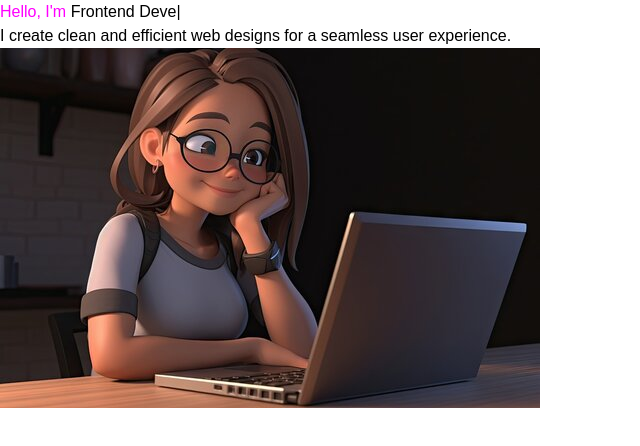
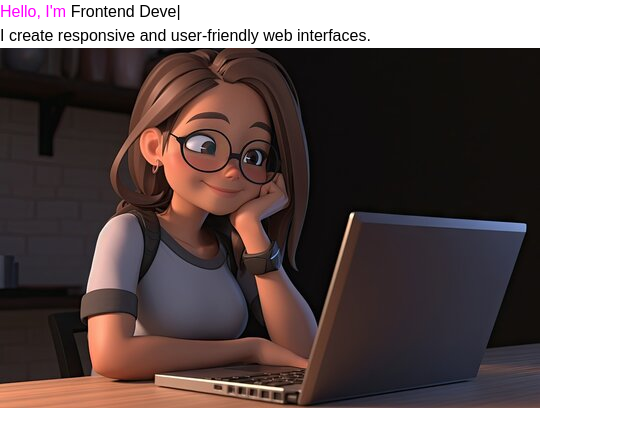
Before and after one commit to yashvimer/portfolio, a Next.js app: page /herosection in a window 1280 px wide. Shown: the top 446 px of the page, without its empty margins (0-640 px from the left). Built offline with nearby package versions, Linux system fonts and the light colour scheme; a web font is replaced by a local one.

Commit message:
changes in  about  us ,intro and nav.js file

```diff
--- a/src/app/darkmode/page.js
+++ b/src/app/darkmode/page.js
@@ -28,7 +28,7 @@ const DarkMode = ({ onChange = () => { } }) => {
     <div>
       <button
         onClick={handleToggle}
-        style={{ marginTop: '10px', marginLeft: '50px', color: 'white' }}
+        style={{color: 'white' }}
       >
         {isDarkMode ? <DarkModeIcon /> : <LightModeIcon />}
       </button>
--- a/src/components/about/about.js
+++ b/src/components/about/about.js
@@ -72,7 +72,7 @@ const About = () => {
 
   return (
     <section className={`text-black dark:text-white`} id="about">
-      <div className="mt-16 sm:mt-8 md:mt-12 xl:mt-16 md:grid md:grid-cols-2 gap-8 items-center py-8 px-4 xl:gap-16 sm:py-16 xl:px-16">
+      <div className="mt-0 sm:mt-8 md:mt-12 xl:mt-16 md:grid md:grid-cols-2 gap-8 items-center py-8 px-4 xl:gap-16 sm:py-16 xl:px-16">
         <div className="flex justify-center items-center">
           <Image
             src={develop}
--- a/src/components/herosection/intro.js
+++ b/src/components/herosection/intro.js
@@ -21,13 +21,13 @@ const Intro = () => {
         return () => observer.disconnect();
     }, []);
     return (
-        <section className="lg:py-16 md:py-10 sm:py-10 px-4 sm:px-8 lg:px-12 min-h-[80vh] relative z-10" id="home">
+        <section className="lg:py-16 md:py-10 sm:py-10 px-4 sm:px-8 lg:px-12 min-h-[auto] md-min-h-[80vh] relative z-10" id="home">
             <div className="grid grid-cols-1 sm:grid-cols-12 gap-8 items-center">
                 <motion.div
                     initial={{ opacity: 0, scale: 0.5 }}
                     animate={{ opacity: 1, scale: 1 }}
                     transition={{ duration: 0.5 }}
-                    className="col-span-12 sm:col-span-7 text-center sm:text-left"
+                    className="col-span-12 sm:col-span-7 text-center sm:text-left sm:text-left mt-6 sm:mt-8 md:mt-10 lg:mt-12"
                 >
                     <h1
                         className={`mb-4 text-4xl sm:text-5xl lg:text-8xl font-extrabold ${isDarkMode ? "text-white" : "text-black"
@@ -42,7 +42,8 @@ const Intro = () => {
                         />
                     </h1>
                     <p className="text-[#ff8080] text-base sm:text-lg mb-6 lg:text-xl">
-                        I create clean and efficient web designs for a seamless user experience.
+                        {/* I create clean and efficient web designs for a seamless user experience. */}
+                        I create responsive and user-friendly web interfaces.
                     </p>
                 </motion.div>
 
```
Also changed, not shown: src/components/home/nav.js (+5 -2 lines).
